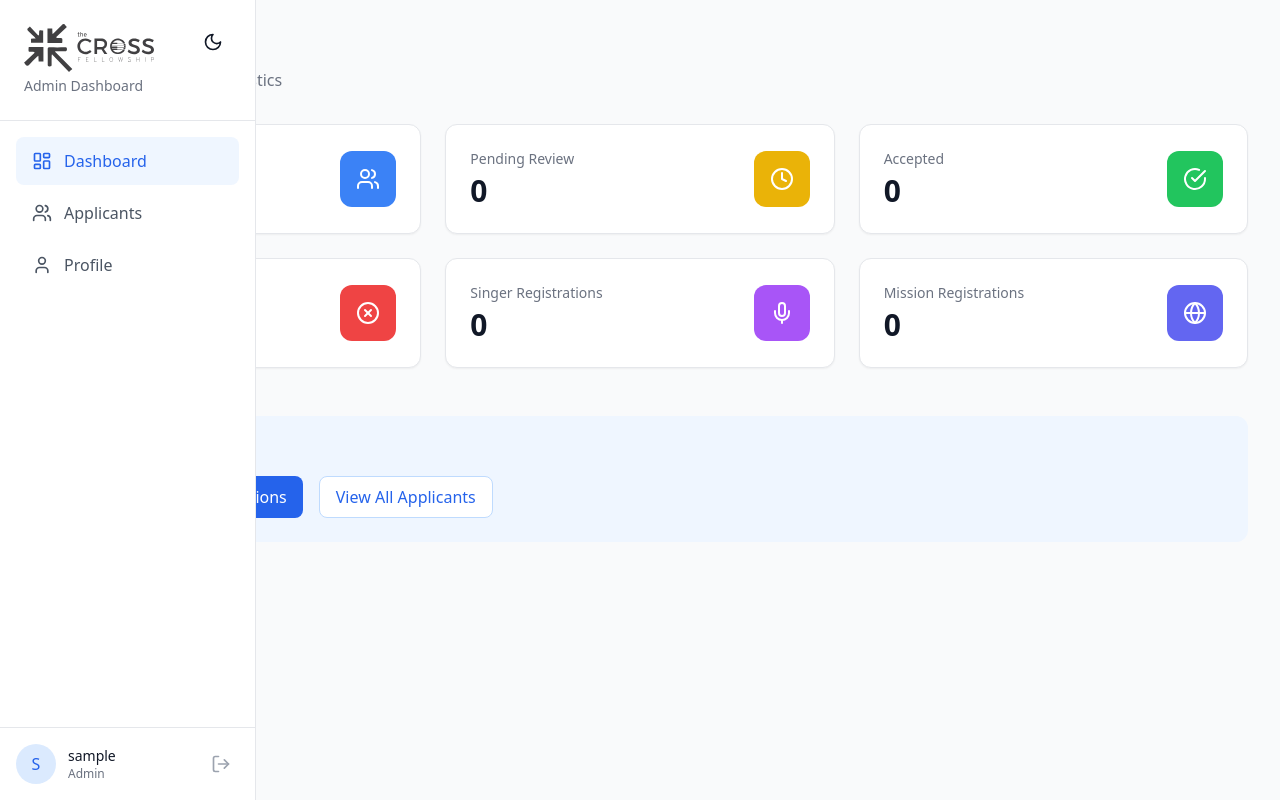
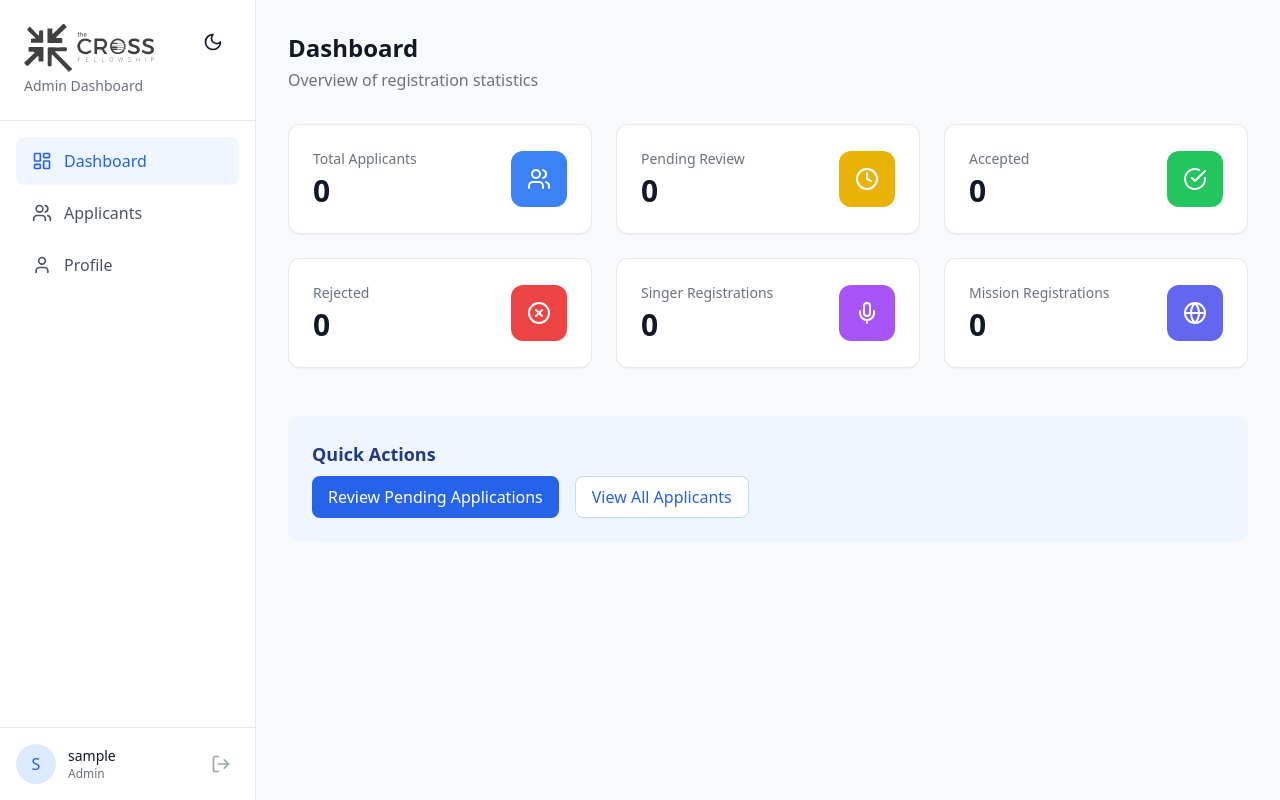
Before and after one commit to gemBekele/theCrossRegistration, a React (Vite) app in the folder frontend/: page / in a window 1280 px wide. Built offline with nearby package versions, Linux system fonts and the light colour scheme; no server answers; sample sign-in values are in the browser's storage.

Commit message:
Fix: Add left padding to main content for fixed sidebar

```diff
--- a/frontend/src/components/Layout.tsx
+++ b/frontend/src/components/Layout.tsx
@@ -125,7 +125,7 @@ const Layout: React.FC = () => {
         </aside>
 
         {/* Main content */}
-        <main className="flex-1 min-h-screen overflow-auto">
+        <main className="flex-1 min-h-screen overflow-auto lg:pl-64">
           <div className="p-4 lg:p-8">
             <Outlet />
           </div>
```
